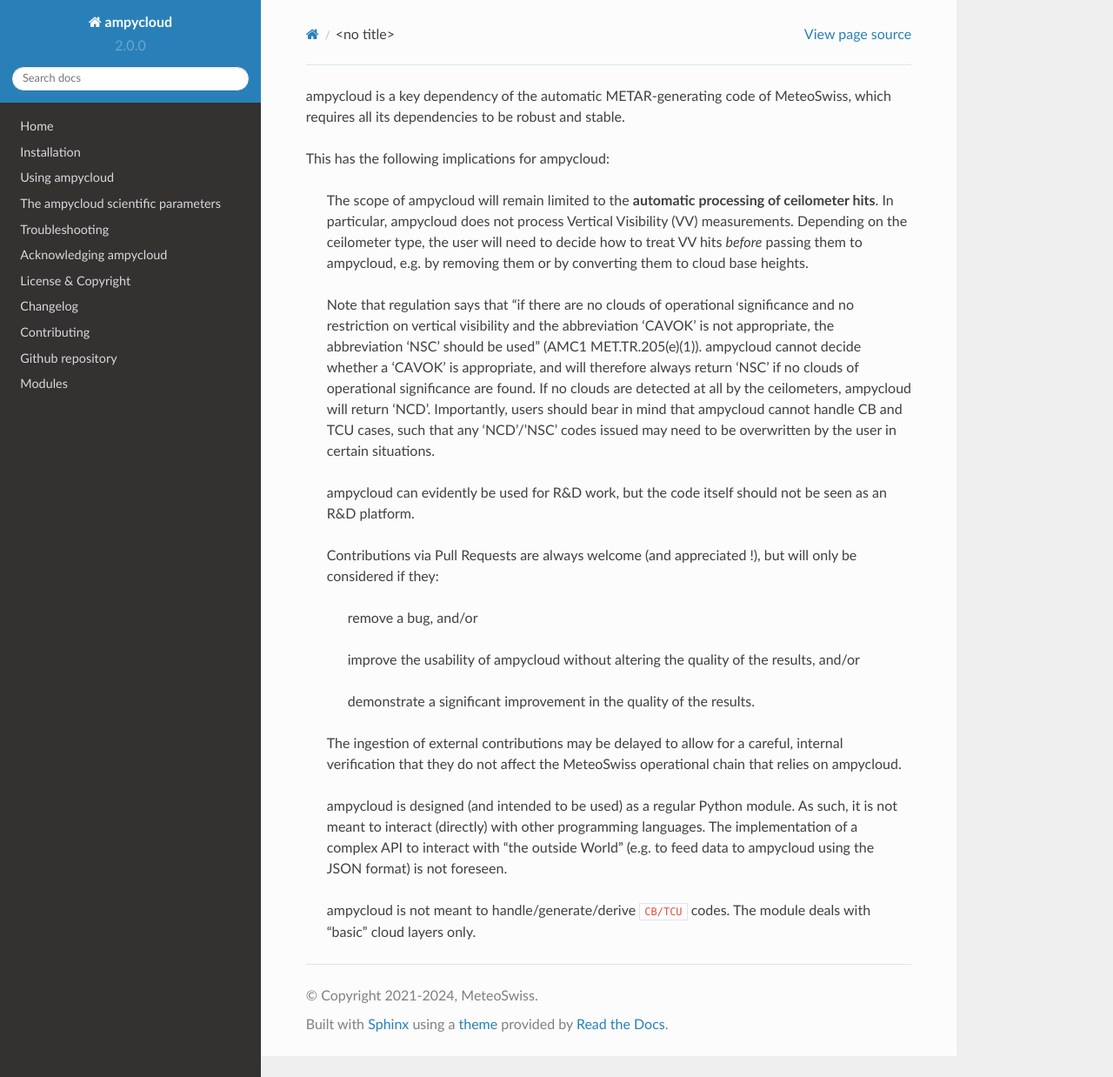
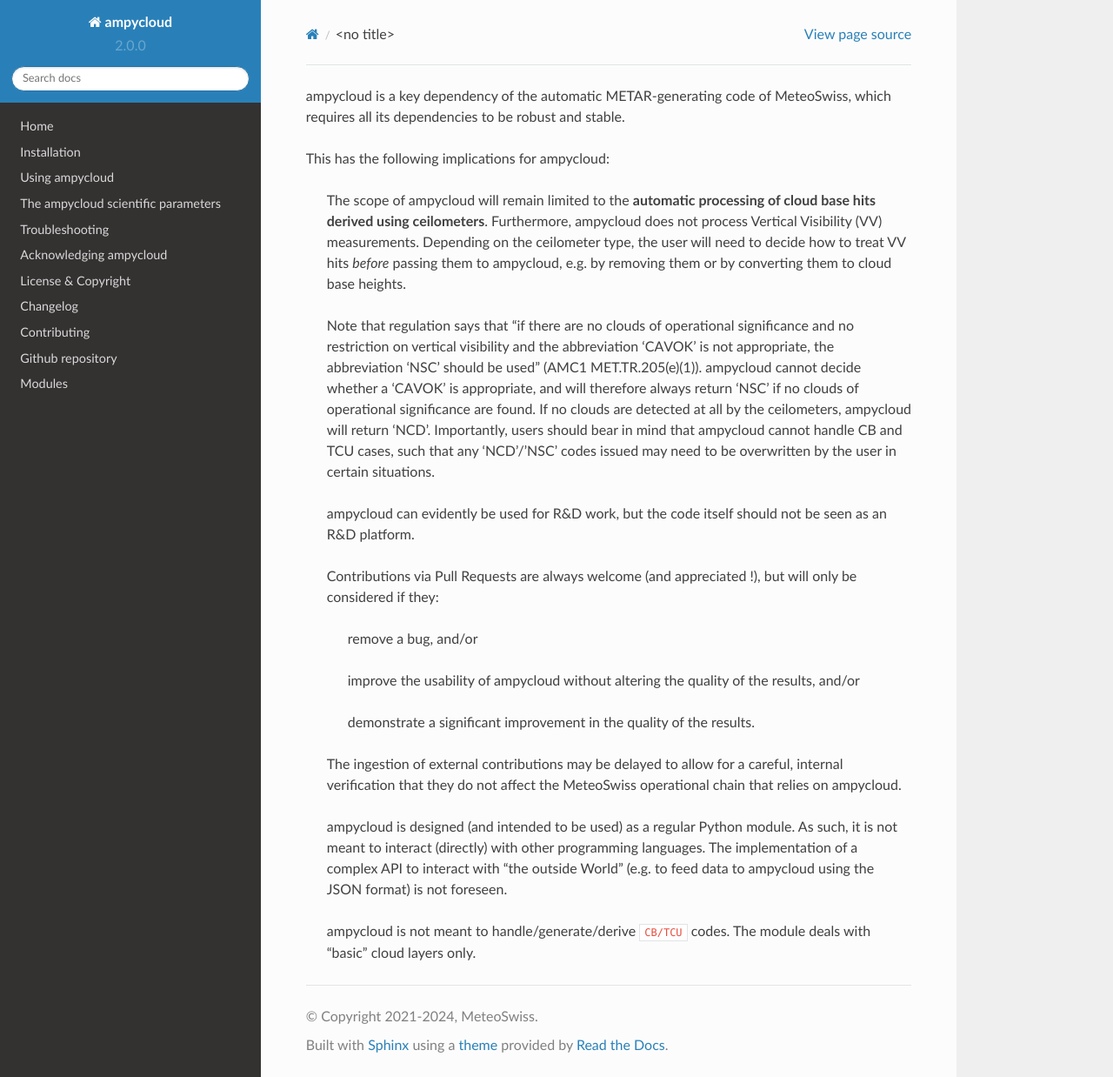
Before and after one commit to MeteoSwiss/ampycloud, a Sphinx documentation site: the page built from docs/source/scope.rst, in a window 1280 px wide and 1238 px high. Shown: the whole window at 87% size. Built offline with Sphinx 7.4.7 and the Read the Docs theme 2.0.0, drawn with Linux system fonts in a browser that asks for light colours; pages that are not in the unit, such as notebooks, are missing from menus.

Commit message:
Update docs

```diff
--- a/docs/source/running.rst
+++ b/docs/source/running.rst
@@ -36,8 +36,8 @@
 The input data
 --------------
 
-The ampycloud algorithm is meant to process cloud base *hits* from ceilometer observations. A given
-set of hits to be processed by the ampycloud package must be stored inside a
+The ampycloud algorithm is meant to process cloud base *hits* derived from ceilometer observations.
+A given set of hits to be processed by the ampycloud package must be stored inside a
 :py:class:`pandas.DataFrame` with a specific set of characteristics outlined below. Users can use
 the following utility function to check whether a given :py:class:`pandas.DataFrame` meets all the
 requirements of ampycloud.
--- a/docs/source/scope.rst
+++ b/docs/source/scope.rst
@@ -3,11 +3,11 @@
 
 This has the following implications for ampycloud:
 
-    * The scope of ampycloud will remain limited to the **automatic processing of ceilometer
-      hits**.  In particular, ampycloud does not process Vertical Visibility (VV) measurements.
-      Depending on the ceilometer type, the user will need to decide how to treat VV hits *before*
-      passing them to ampycloud, e.g. by removing them or by converting them to cloud base
-      heights.
+    * The scope of ampycloud will remain limited to the **automatic processing of cloud base
+      hits derived using ceilometers**. Furthermore, ampycloud does not process
+      Vertical Visibility (VV) measurements. Depending on the ceilometer type, the user will need
+      to decide how to treat VV hits *before* passing them to ampycloud, e.g. by removing them or
+      by converting them to cloud base heights.
 
     * Note that regulation says that "if there are no clouds of operational significance
       and no restriction on vertical visibility and the abbreviation 'CAVOK' is not
```
Also changed, not shown: docs/source/index.rst (+5 -2 lines).
